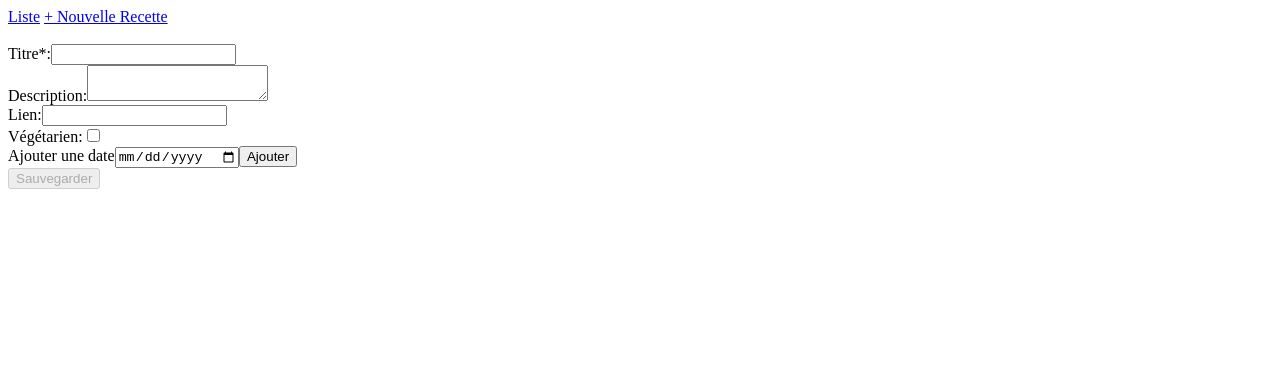
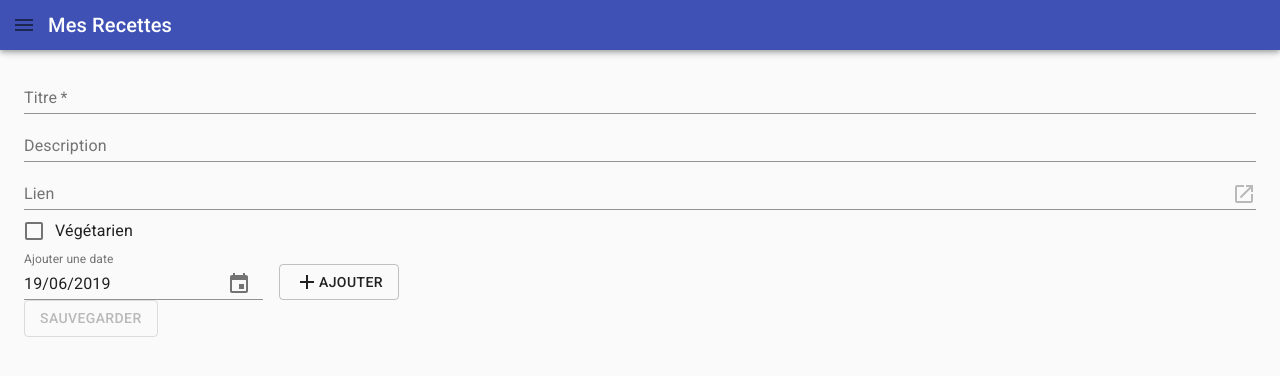
Before and after one commit to NicoJanvier/recettes, a React (Create React App) app: page /new in a window 1280 px wide. Shown: the top 376 px of the page. Built offline with nearby package versions, Linux system fonts and the light colour scheme.

Commit message:
Material, Search and AppBar

```diff
--- a/package.json
+++ b/package.json
@@ -3,9 +3,15 @@
   "version": "0.1.0",
   "private": true,
   "dependencies": {
+    "@date-io/moment": "^1.3.7",
+    "@material-ui/core": "^4.1.1",
+    "@material-ui/icons": "^4.2.0",
+    "@material-ui/pickers": "^3.1.1",
     "@reach/router": "^1.2.1",
     "axios": "^0.19.0",
     "express": "^4.17.1",
+    "moment": "^2.24.0",
+    "moment-with-locales-es6": "^1.0.1",
     "mongoose": "^5.6.0",
     "morgan": "^1.9.1",
     "nodemon": "^1.19.1",
--- a/public/index.html
+++ b/public/index.html
@@ -10,6 +10,7 @@
       user's mobile device or desktop. See https://developers.google.com/web/fundamentals/web-app-manifest/
     -->
     <link rel="manifest" href="%PUBLIC_URL%/manifest.json" />
+    <link rel="stylesheet" href="https://fonts.googleapis.com/css?family=Roboto:300,400,500,700&display=swap" />
     <!--
       Notice the use of %PUBLIC_URL% in the tags above.
       It will be replaced with the URL of the `public` folder during the build.
--- a/src/App.js
+++ b/src/App.js
@@ -1,21 +1,34 @@
 import React from "react";
-import { Router, Link } from "@reach/router";
+import { Router } from "@reach/router";
+import CssBaseline from "@material-ui/core/CssBaseline";
+import { makeStyles } from "@material-ui/core/styles";
 import Recipe from "./Recipe/index";
 // import NewRecipe from "./NewRecipe";
 import List from "./List";
+import HeaderBar from "./HeaderBar";
+import { Box } from "@material-ui/core";
+
+const useStyles = makeStyles({
+  box: {
+    position: "relative",
+    top: "66px"
+  }
+});
 
 export default function App() {
+  const classes = useStyles();
+  const [loading, setLoading] = React.useState(false);
   return (
-    <div className="main">
-      <nav>
-        <Link to="/">Liste</Link>   <Link to="/new">+ Nouvelle Recette</Link>
-      </nav>
-      <br />
-      <Router>
-        <List path="/" />
-        {/* <NewRecipe path="/new" /> */}
-        <Recipe path="/:id" />
-      </Router>
-    </div>
+    <>
+      <CssBaseline />
+      <HeaderBar loading={loading} />
+      <Box className={classes.box}>
+        <Router>
+          <List path="/" setLoading={setLoading} />
+          {/* <NewRecipe path="/new" /> */}
+          <Recipe path="/:id" setLoading={setLoading} />
+        </Router>
+      </Box>
+    </>
   );
 }
--- a/src/Dates/index.js
+++ b/src/Dates/index.js
@@ -1,67 +1,92 @@
-import React, { Component } from "react";
+import React from "react";
 import PropTypes from "prop-types";
+import moment from "moment";
+import MomentUtils from "@date-io/moment";
+import {
+  Button,
+  Chip,
+  Grid,
+} from "@material-ui/core";
+import { makeStyles } from "@material-ui/styles";
+import AddIcon from "@material-ui/icons/Add";
+import {
+  MuiPickersUtilsProvider,
+  KeyboardDatePicker
+} from "@material-ui/pickers";
 
-export default class Dates extends Component {
-  static propTypes = {
-    onSubmit: PropTypes.func.isRequired,
-    dates: PropTypes.array.isRequired
-  };
-  constructor(props) {
-    super(props);
-    this.state = { value: "", event: null };
+const useStyles = makeStyles({
+  button: {
+    // padding: "2px",
+  },
+  chip: { margin: "5px"}
+});
+
+const toEventLike = value => ({
+  target: {
+    name: "dates",
+    value
   }
+});
 
-  onChange = event => {
-    event.persist();
-    this.setState({ value: event.target.value, event });
-  };
+function Dates(props) {
+  const classes = useStyles();
+  const { name, dates, label, mandatory, onSubmit } = props;
+  const [value, setValue] = React.useState(moment());
 
-  onAdd = () => {
-    if (this.state.event) {
-      const { value } = this.state;
-      this.props.onSubmit({
-        target: { name: "dates", value: [value, ...this.props.dates] }
-      });
-      this.setState({
-        value: "",
-        event: null
-      });
-    }
-  };
+  const onAdd = React.useCallback(() => {
+    onSubmit(toEventLike([value.format("DD-MM-YYYY"), ...dates]));
+    setValue(moment());
+  }, [value, dates, onSubmit]);
 
-  onRemove = index => {
-    const { dates, onSubmit } = this.props;
+  const onRemove = index => {
     const newDates = [...dates];
     newDates.splice(index, 1);
-    onSubmit({
-      target: { name: "dates", value: newDates}
-    })
-  }
-
-  render() {
-    const { dates } = this.props;
+    onSubmit(toEventLike(newDates));
+  };
   return (
     <>
       <div>
-          <label htmlFor="date">Ajouter une date</label>
-          <input
-            name="dates"
-            type="date"
-            value={this.state.value}
-            onChange={this.onChange}
+        <Grid container spacing={2} alignItems="flex-end">
+          <Grid item>
+            <MuiPickersUtilsProvider utils={MomentUtils}>
+              <KeyboardDatePicker
+                value={value}
+                onChange={date => setValue(date || moment())}
+                maxDate={new Date()}
+                format="DD/MM/YYYY"
+                label={label}
+                required={mandatory}
+                name={name}
               />
-          <button onClick={this.onAdd}>Ajouter</button>
+            </MuiPickersUtilsProvider>
+          </Grid>
+          <Grid item>
+            <Button aria-label="Add date" variant="outlined" onClick={onAdd}>
+              <AddIcon />
+              Ajouter
+            </Button>
+          </Grid>
+        </Grid>
       </div>
       <div>
         {dates &&
           dates.map((date, i) => (
-              <div key={`${date}-${i}`}>
-                {date}
-                <button onClick={i => this.onRemove(i)}>x</button>
-              </div>
+            <Chip
+              key={`${date}-${i}`}
+              className={classes.chip}
+              variant="outlined"
+              onDelete={onRemove.bind(this, i)}
+              label={date}
+            />
           ))}
       </div>
     </>
   );
 }
-}
+
+Dates.propTypes = {
+  onSubmit: PropTypes.func.isRequired,
+  dates: PropTypes.array.isRequired
+};
+
+export default Dates;
--- /dev/null
+++ b/src/HeaderBar/index.js
@@ -0,0 +1,65 @@
+import React from "react";
+import PropTypes from "prop-types";
+import { Location, Link } from "@reach/router";
+import { makeStyles } from "@material-ui/core/styles";
+import {
+  AppBar,
+  Typography,
+  IconButton,
+  LinearProgress
+} from "@material-ui/core";
+import AddIcon from "@material-ui/icons/Add";
+import MenuIcon from "@material-ui/icons/Menu";
+
+const useStyles = makeStyles({
+  root: {
+    flexGrow: 1
+  },
+  appBar: {
+    flexDirection: "row",
+    alignItems: "center",
+    minHeight: "50px"
+  },
+  title: {
+    flexGrow: 1
+    // marginLeft: "20px"
+  }
+});
+
+function HeaderBar({ loading }) {
+  const classes = useStyles();
+  return (
+    <Location>
+      {({ location }) => (
+        <div className={classes.root}>
+          <AppBar position="fixed" className={classes.appBar}>
+            <IconButton component={Link} to="/">
+              <MenuIcon />
+            </IconButton>
+            <Typography
+              variant="h6"
+              component="h1"
+              noWrap
+              className={classes.title}
+            >
+              Mes Recettes
+            </Typography>
+            {location.pathname !== "/new" && (
+              <IconButton component={Link} to="/new">
+                <AddIcon />
+              </IconButton>
+            )}
+            <div />
+          </AppBar>
+          {loading && <LinearProgress color="secondary" />}
+        </div>
+      )}
+    </Location>
+  );
+}
+
+HeaderBar.propTypes = {
+  loading: PropTypes.bool.isRequired
+};
+
+export default HeaderBar;
--- a/src/List/index.js
+++ b/src/List/index.js
@@ -1,29 +1,58 @@
 import React from "react";
 import useDataApi from "../hooks/useDataApi";
-import { Link } from "@reach/router";
+import { Grid, Container, InputBase, Paper } from "@material-ui/core";
+import SearchIcon from "@material-ui/icons/Search";
+import RecipeCard from "../RecipeCard";
 
 const API_PATH = "http://localhost:8080/api";
 
-export default function List() {
+export default function List({ setLoading }) {
   const [{ isLoading, isError, data }] = useDataApi(
     { url: `${API_PATH}/recipes`, method: "get" },
     []
   );
 
+  React.useEffect(() => {
+    setLoading(isLoading);
+  }, [isLoading, setLoading]);
+
+  const [search, setSearch] = React.useState("");
+  const [recipes, setRecipes] = React.useState([]);
+  React.useEffect(() => {
+    if (data && data.data) {
+      const allRecipes = data.data;
+      const lowSearch = search.toLowerCase();
+      const searchedRecipes = allRecipes
+        .filter(recipe => {
+          const lowTitle = recipe.title.toLowerCase();
+          return lowTitle.includes(lowSearch) && recipe;
+        })
+        .sort((a, b) => a.title.indexOf(lowSearch) - b.title.indexOf(lowSearch));
+      setRecipes(searchedRecipes);
+    }
+  }, [data, search]);
+
   return (
-    <div>
-      {isLoading && "LOADING"}
+    <Container>
       {isError && "ERROR"}
-      {data &&
-        data.data &&
-        data.data.map(({ title, _id }) => (
-          <React.Fragment key={_id}>
-            <Link  to={`/${_id}`}>
-              {title}
-            </Link>
-            <br />
-          </React.Fragment>
+      <Grid container spacing={2}>
+        <Grid item>
+          <Paper>
+            <InputBase
+              placeholder="Rechercher..."
+              fullWidth
+              endAdornment={<SearchIcon />}
+              value={search}
+              onChange={({ target: { value } }) => setSearch(value)}
+            />
+          </Paper>
+        </Grid>
+        {recipes.map(data => (
+          <Grid item xs={12} key={data._id}>
+            <RecipeCard data={data} />
+          </Grid>
         ))}
-    </div>
+      </Grid>
+    </Container>
   );
 }
--- a/src/Recipe/index.js
+++ b/src/Recipe/index.js
@@ -1,9 +1,23 @@
 import React from "react";
 import PropTypes from "prop-types";
 import axios from "axios";
+
+import {
+  Container,
+  TextField,
+  FormControlLabel,
+  Checkbox,
+  Button,
+  InputAdornment,
+  IconButton
+} from "@material-ui/core";
+
+import DeleteIcon from "@material-ui/icons/Delete";
+import OpenInNewIcon from "@material-ui/icons/OpenInNew";
+
 import formFields from "../utils/formFields";
 import { navigate } from "@reach/router";
-import Dates from "../Dates";
+import Dates from "../Dates/";
 
 const API_PATH = "http://localhost:8080/api";
 
@@ -67,9 +81,9 @@ class Recipe extends React.Component {
 
   handleInputChange = event => {
     if (event && event.preventDefault) event.preventDefault();
-    const { target } = event;
-    const value = target.type === "checkbox" ? target.checked : target.value;
-    const { name } = target;
+    const {
+      target: { name, value }
+    } = event;
     this.setState(({ values }) => {
       values[name] = value;
       return { values, hasChanged: true };
@@ -117,73 +131,143 @@ class Recipe extends React.Component {
       });
   };
 
+  onCheck = (event, checked) => {
+    const { name } = event.target;
+    this.setState(({ values }) => {
+      values[name] = checked;
+      return { values, hasChanged: true };
+    });
+  };
+
+  renderFields = () => {
+    const { formState, values } = this.state;
+    const fields = Object.entries(formState);
+
+    const renderField = ([key, { label, type, mandatory }]) => {
+      let field;
+      switch (type) {
+        case "checkbox":
+          field = (
+            <FormControlLabel
+              control={
+                <Checkbox
+                  checked={values[key] || formState[key].defaultValue}
+                  onChange={this.onCheck}
+                  name={key}
+                />
+              }
+              label={label}
+              labelPlacement="end"
+              key={key}
+            />
+          );
+          break;
+        case "date":
+          field = (
+            <Dates
+              key={key}
+              name={key}
+              label={label}
+              required={mandatory}
+              dates={values[key] || formState[key].defaultValue}
+              onChange={this.handleInputChange}
+              onSubmit={this.handleInputChange}
+            />
+          );
+          break;
+        case "url":
+          field = (
+            <TextField
+              key={key}
+              label={label}
+              required={mandatory}
+              name={key}
+              type={type}
+              value={values[key] || formState[key].defaultValue}
+              onChange={this.handleInputChange}
+              fullWidth
+              InputProps={{
+                endAdornment: (
+                  <InputAdornment position="end">
+                    <IconButton
+                      edge="end"
+                      component="a"
+                      aria-label="Open link"
+                      disabled={!values[key]}
+                      href={values[key]}
+                      rel="noopener"
+                      target="_blank"
+                    >
+                      <OpenInNewIcon />
+                    </IconButton>
+                  </InputAdornment>
+                )
+              }}
+            />
+          );
+          break;
+        default:
+          field = (
+            <TextField
+              key={key}
+              label={label}
+              required={mandatory}
+              name={key}
+              type={type}
+              value={values[key] || formState[key].defaultValue}
+              multiline={type === "textarea"}
+              onChange={this.handleInputChange}
+              fullWidth
+            />
+          );
+          break;
+      }
+      return field;
+    };
+
+    return fields.map(renderField);
+  };
+
   render() {
     const {
       isLoading,
       isError,
-      formState,
-      values,
       isNew,
       hasChanged
     } = this.state;
 
-    const shouldDisplayLink = (type, key) =>
-      !isNew && type === "url" && this.state.values[key];
+    // const shouldDisplayLink = (type, key) =>
+    //   !isNew && type === "url" && this.state.values[key];
 
     const canRemove = !isNew;
 
     return (
-      <React.Fragment>
+      <Container>
         {isLoading && "LOADING"}
         {isError && "ERROR"}
         {!isLoading && !isError && (
           <form onSubmit={e => e.preventDefault()}>
-            {Object.entries(formState).map(
-              ([key, { label, type, mandatory }]) => (
-                <div key={key}>
-                  <label htmlFor={key}>{`${label}${
-                    mandatory ? "*" : ""
-                  }:`}</label>
-                  {type !== "textarea" ? (
-                    <input
-                      name={key}
-                      type={type}
-                      onChange={this.handleInputChange}
-                      required={mandatory}
-                      value={values[key] || formState[key].defaultValue}
-                      checked={values[key] || formState[key].defaultValue}
-                    />
-                  ) : (
-                    <textarea
-                      name={key}
-                      onChange={this.handleInputChange}
-                      required={mandatory}
-                      value={values[key] || formState[key].defaultValue}
-                    />
-                  )}
-                  {shouldDisplayLink(type, key) && (
-                    <a
-                      rel="noopener noreferrer"
-                      target="_blank"
-                      href={values[key]}
-                    >
-                      Lien
-                    </a>
-                  )}
-                </div>
-              )
-            )}
-            <Dates
+            {this.renderFields()}
+            {/* <Dates
               dates={values.dates || []}
               onSubmit={this.handleInputChange}
-            />
-            <button disabled={!hasChanged} onClick={this.handleSubmit}>
+            /> */}
+            <Button
+              disabled={!hasChanged}
+              onClick={this.handleSubmit}
+              variant="outlined"
+            >
               Sauvegarder
-            </button>
-            {canRemove && <button onClick={this.onRemove}>Supprimer</button>}
+            </Button>
+            {canRemove && (
+              <Button onClick={this.onRemove} variant="contained">
+                <DeleteIcon />
+                Supprimer
+              </Button>
+            )}
           </form>
         )}
-      </React.Fragment>
+      </Container>
     );
   }
 }
--- /dev/null
+++ b/src/RecipeCard/index.js
@@ -0,0 +1,85 @@
+import React from "react";
+import PropTypes from "prop-types";
+import moment from "moment-with-locales-es6";
+import { Link as RouterLink } from "@reach/router";
+import {
+  Typography,
+  Card,
+  CardContent,
+  CardActions,
+  Button,
+  IconButton,
+  Avatar
+} from "@material-ui/core";
+import { green } from "@material-ui/core/colors";
+import { makeStyles } from "@material-ui/styles";
+
+import OpenInNewIcon from "@material-ui/icons/OpenInNew";
+
+const useStyles = makeStyles({
+  cardAction: {
+    justifyContent: "flex-end"
+  },
+  avatar: {
+    color: "white",
+    backgroundColor: green[500],
+    width: "25px",
+    height: "25px",
+    fontSize: "12px",
+    marginRight: "auto",
+    marginLeft: "6px"
+  }
+});
+
+const getLastDate = (dates = []) => {
+  if (dates.length === 0) return false;
+  moment.locale("fr");
+  return dates
+    .map(date => moment(date))
+    .sort((a, b) => moment(a).isBefore(b))[0]
+    .fromNow(true);
+};
+
+function RecipeCard({ data }) {
+  const classes = useStyles();
+  const { title, _id, url, vegetarian: veg, dates } = data;
+  const lastDate = getLastDate(dates);
+  return (
+    <Card className={classes.card}>
+      <CardContent>
+        <Typography variant="h6" component="h2">
+          {title}
+        </Typography>
+          {lastDate && (
+            <Typography component="span">
+              <i>{lastDate}</i>
+            </Typography>
+          )}
+      </CardContent>
+      <CardActions className={classes.cardAction}>
+        {veg && <Avatar className={classes.avatar}>V</Avatar>}
+        {url && (
+          <IconButton
+            size="small"
+            href={url}
+            target="_blank"
+            rel="noreferrer noopener"
+          >
+            <OpenInNewIcon style={{ fontSize: 20 }} />
+          </IconButton>
+        )}
+        <Button component={RouterLink} to={`/${_id}`}>
+          PLUS
+        </Button>
+      </CardActions>
+    </Card>
+  );
+}
+
+RecipeCard.propTypes = {
+  data: PropTypes.shape({
+    title: PropTypes.string.isRequired
+  }).isRequired
+};
+
+export default RecipeCard;
--- a/src/utils/formFields.js
+++ b/src/utils/formFields.js
@@ -22,6 +22,12 @@ const formFields = {
     type: "checkbox",
     defaultValue: false,
     mandatory: false
+  },
+  dates: {
+    label: "Ajouter une date",
+    type: "date",
+    defaultValue: [],
+    mandatory: false
   }
 };
 export default formFields;
```
Also changed, not shown: 1 other file (tests, documents, lock files or other folders). Lines whose indentation alone changed are shown as unchanged.
